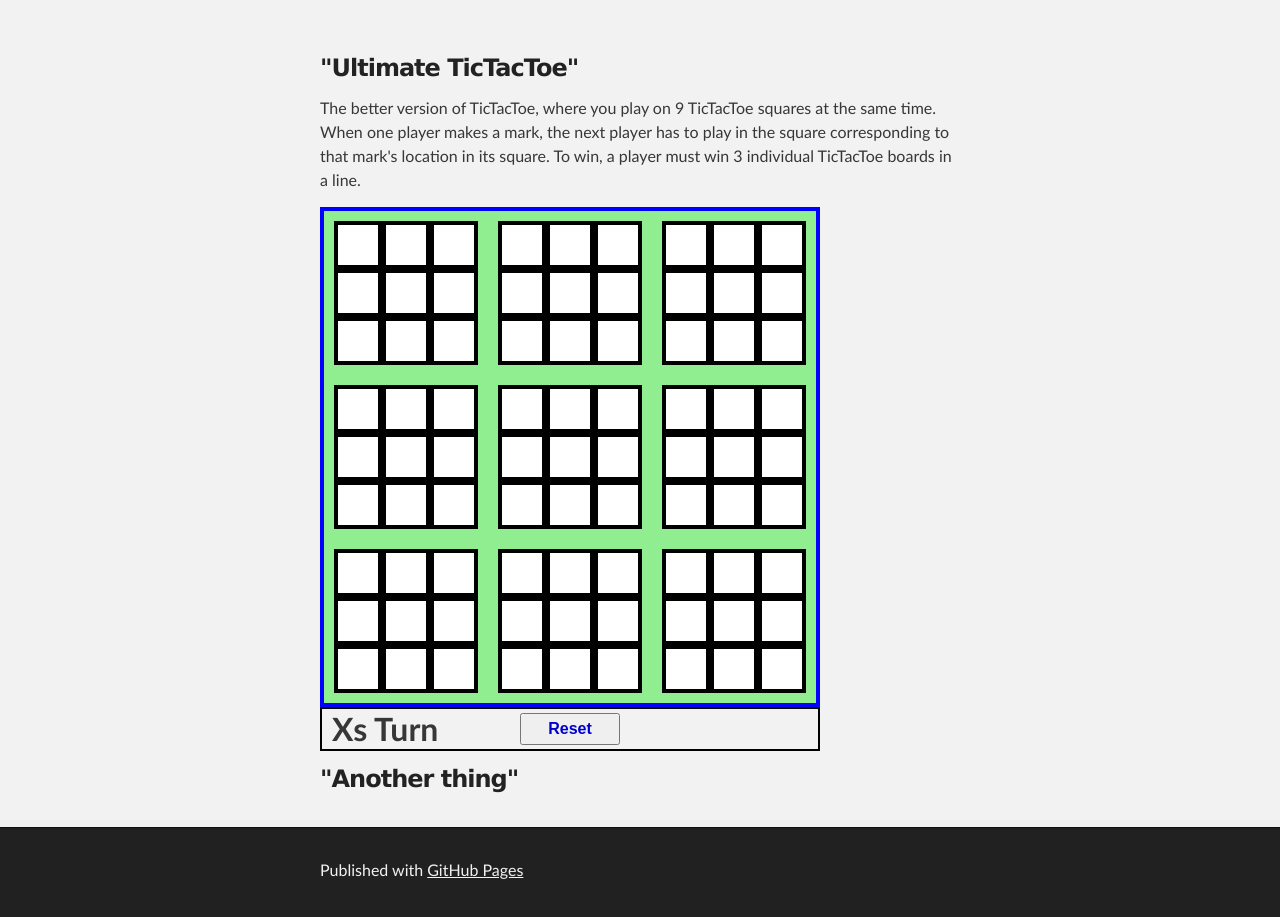
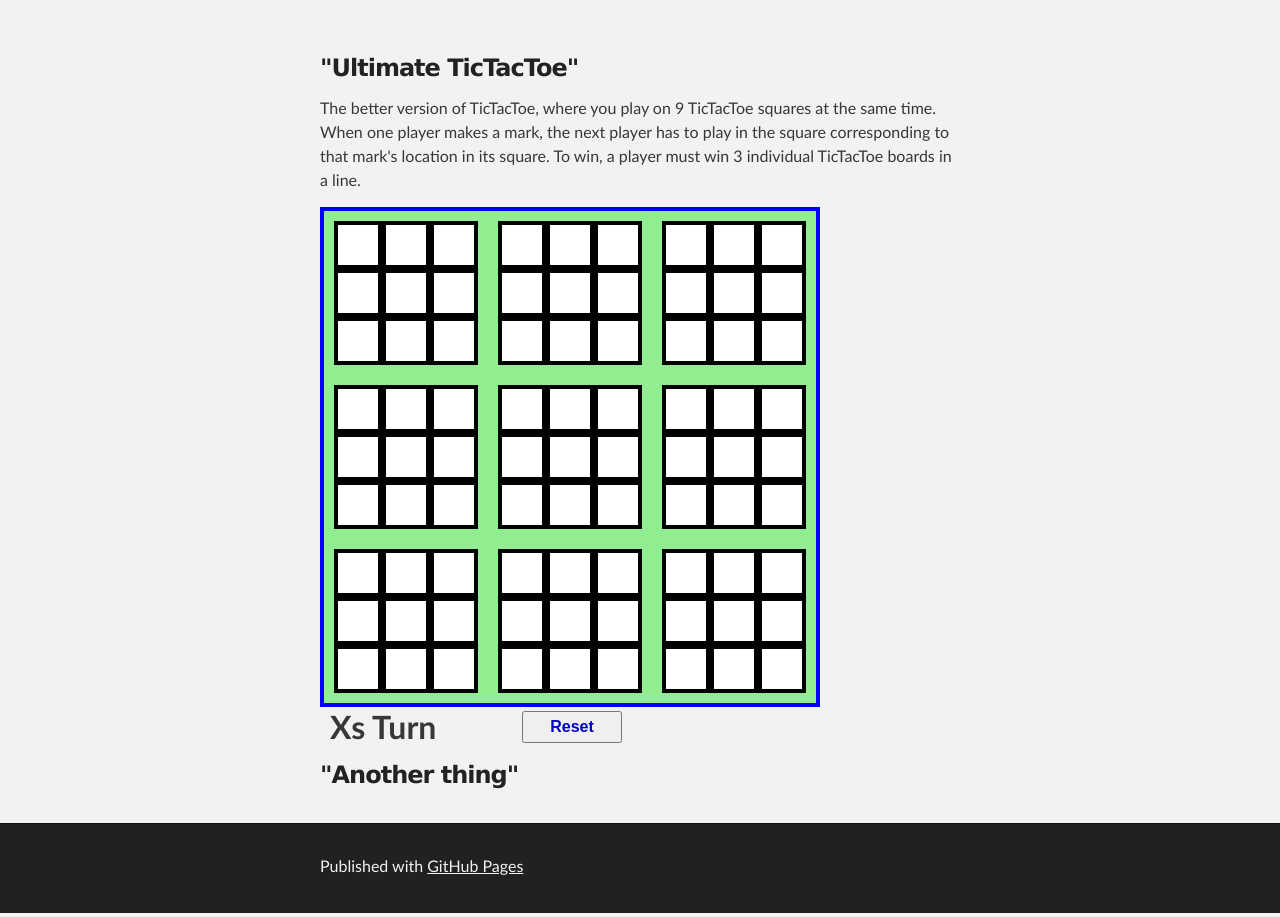
Before and after one commit to Zipx777/Zipx777.github.io, a PHP site: page / in a window 1280 px wide. Shown: the part 210-1127 px from the top of the page. Run offline with PHP 8.4, Linux system fonts and the light colour scheme; some libraries are stand-ins or nearby versions.

Commit message:
Update stylesheet.css

```diff
--- a/stylesheets/stylesheet.css
+++ b/stylesheets/stylesheet.css
@@ -491,9 +491,8 @@ Small Device Styles
 
 /*area below the board, contains turnDisplay and resetButton*/
 #gameBoardFooter {
-  border: 2px solid black;
   height: 40px;
-  width: 496px;
+  width: 500px;
 }
 
 /*displays current player's turn*/
```
